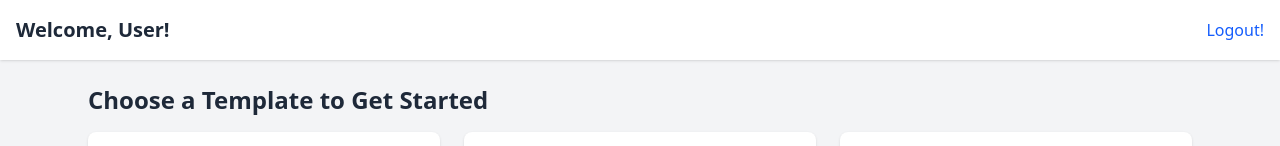
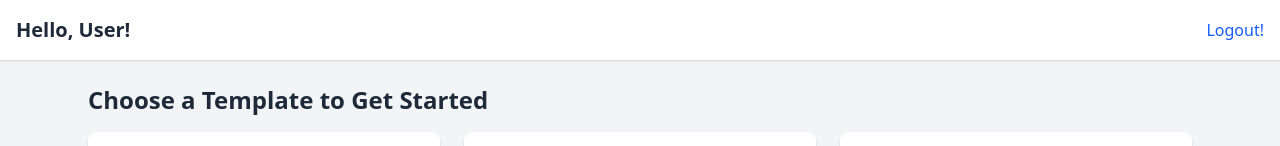
Before and after one commit to calebtolorunleke/the_brandwave, a React (Vite) app: page /Dashboard in a window 1280 px wide. Shown: the top 146 px of the page. Built offline with nearby package versions, Linux system fonts and the light colour scheme.

Commit message:
on other home module

```diff
--- a/src/components/Dashboard/Dashboard.jsx
+++ b/src/components/Dashboard/Dashboard.jsx
@@ -76,7 +76,7 @@ export const Dashboard = () => {
   return (
     <div className="bg-gray-100 text-gray-800">
       <nav className="bg-white shadow p-4 flex justify-between items-center">
-        <h1 className="text-xl font-bold">Welcome, {firstName}!</h1>
+        <h1 className="text-xl font-bold">Hello, {firstName}!</h1>
         <button
           className="text-blue-600 hover:underline"
           onClick={handleLogout}
```
